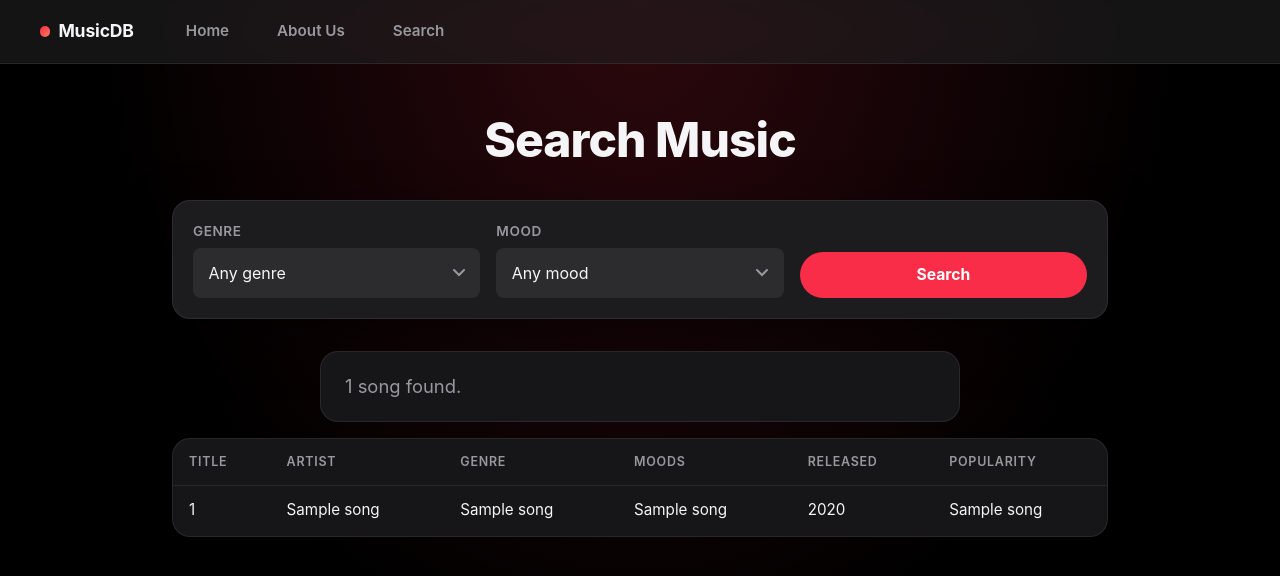
After one commit to anastasiiadvd/musicdb, a Flask app: page /search in a window 1280 px wide. The commit adds this page. Shown: the top 576 px of the page. Run offline with Flask 3, Linux system fonts and the light colour scheme; a database or web service that is not in the repository returns one stand-in record (values such as "Sample title"); some libraries are stand-ins or nearby versions.

Commit message:
Add files via upload

```diff
--- a/app/routes.py
+++ b/app/routes.py
@@ -1,8 +1,18 @@
-#import render_template function from flask
-from flask import render_template
+#import functions from flask
+from flask import render_template, request
+
+#import the package to connect to postgreSQL
+import psycopg2
 
 #import app variable from app package
 from app import app
+
+
+def get_db_connection():
+    #connect to the database using the settings in config.py
+    return psycopg2.connect(database=app.config['DB_NAME'], user=app.config['DB_USER'],
+                            password=app.config['DB_PASSWORD'], host=app.config['DB_HOST'],
+                            port=app.config['DB_PORT'])
 
 
 #create an association for the URL /
@@ -19,3 +29,58 @@ def index():
 def about():
     #create the about us page
     return render_template('about.html', title='About Us')
+
+
+#create an association for the URL /search, the chosen genre and mood come from the web address (?genre=3&mood=2)
+@app.route('/search')
+def search():
+    genre_id = request.args.get('genre', '')
+    mood_id = request.args.get('mood', '')
+
+    conn = get_db_connection()
+    cur = conn.cursor()
+
+    #get the genres and the moods to fill the two drop-down lists
+    cur.execute("select genre_id, name from genre order by name")
+    genres = cur.fetchall()
+    cur.execute("select mood_id, name from mood order by name")
+    moods = cur.fetchall()
+
+    #the sql code that finds the songs, with all the moods of each song joined into one text
+    sql = ("select s.title, s.artist_name, g.name, string_agg(m.name, ', ' order by m.name), "
+           "s.release_date, s.spotify_popularity "
+           "from song s "
+           "join genre g on s.genre_id = g.genre_id "
+           "left join song_mood sm on s.song_id = sm.song_id "
+           "left join mood m on sm.mood_id = m.mood_id")
+
+    #add a condition for each filter that was chosen, only numbers are accepted
+    #(%s is used instead of joining strings because the value comes from the web address)
+    conditions = []
+    values = []
+    selected_genre = None
+    selected_mood = None
+    if genre_id.isdigit():
+        selected_genre = int(genre_id)
+        conditions.append("s.genre_id = %s")
+        values.append(selected_genre)
+    if mood_id.isdigit():
+        selected_mood = int(mood_id)
+        conditions.append("s.song_id in (select song_id from song_mood where mood_id = %s)")
+        values.append(selected_mood)
+
+    if len(conditions) > 0:
+        sql = sql + " where " + " and ".join(conditions)
+
+    #most popular songs first
+    sql = sql + " group by s.song_id, g.name order by s.spotify_popularity desc, s.title"
+
+    cur.execute(sql, values)
+    songs = cur.fetchall()
+
+    #close the cursor object and the database connection
+    cur.close()
+    conn.close()
+
+    return render_template('search.html', title='Search', genres=genres, moods=moods, songs=songs,
+                           selected_genre=selected_genre, selected_mood=selected_mood)
--- a/app/templates/base.html
+++ b/app/templates/base.html
@@ -15,6 +15,7 @@
             <span class="brand">MusicDB</span>
             <a href="{{ url_for('index') }}">Home</a>
             <a href="{{ url_for('about') }}">About Us</a>
+            <a href="{{ url_for('search') }}">Search</a>
         </nav>
         <main>
             {% block content %}{% endblock %}
--- /dev/null
+++ b/app/templates/search.html
@@ -0,0 +1,56 @@
+{% extends "base.html" %}
+
+{% block content %}
+    <h1>Search Music</h1>
+    <form action="{{ url_for('search') }}" method="get" class="search-form">
+        <div>
+            <label for="genre">Genre</label>
+            <select name="genre" id="genre">
+                <option value="">Any genre</option>
+                {% for genre in genres %}
+                <option value="{{ genre[0] }}" {% if genre[0] == selected_genre %}selected{% endif %}>{{ genre[1] }}</option>
+                {% endfor %}
+            </select>
+        </div>
+        <div>
+            <label for="mood">Mood</label>
+            <select name="mood" id="mood">
+                <option value="">Any mood</option>
+                {% for mood in moods %}
+                <option value="{{ mood[0] }}" {% if mood[0] == selected_mood %}selected{% endif %}>{{ mood[1] }}</option>
+                {% endfor %}
+            </select>
+        </div>
+        <div>
+            <button type="submit">Search</button>
+        </div>
+    </form>
+
+    {% if songs %}
+    <p>{{ songs|length }} song{{ '' if songs|length == 1 else 's' }} found.</p>
+    <div class="table-wrap">
+        <table class="results">
+            <tr>
+                <th>Title</th>
+                <th>Artist</th>
+                <th>Genre</th>
+                <th>Moods</th>
+                <th>Released</th>
+                <th>Popularity</th>
+            </tr>
+            {% for song in songs %}
+            <tr>
+                <td>{{ song[0] }}</td>
+                <td>{{ song[1] }}</td>
+                <td>{{ song[2] }}</td>
+                <td>{{ song[3] }}</td>
+                <td>{{ song[4].year }}</td>
+                <td>{{ song[5] }}</td>
+            </tr>
+            {% endfor %}
+        </table>
+    </div>
+    {% else %}
+    <p>No songs found. Try a different genre or mood.</p>
+    {% endif %}
+{% endblock %}
```
